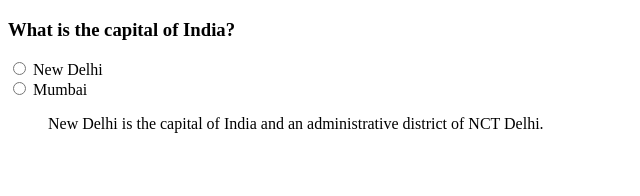
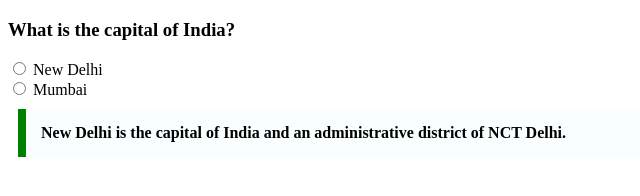
Before and after one commit to acciojob/trivia-akhilkj17, a website: page main.html in a window 1280 px wide. Shown: the whole page, without its empty margins (0-640 px from the left). Drawn offline with Linux system fonts and the light colour scheme.

Commit message:
Update styles.css

```diff
--- a/styles.css
+++ b/styles.css
@@ -1,8 +1,9 @@
-.capital {
+blockquote{
     max-width: 600px;
     margin: 10px;
     padding: 15px;
     border-left: 8px solid green;
     background-color: #f8fffe;
     font-weight: bold;
+
 }
```
